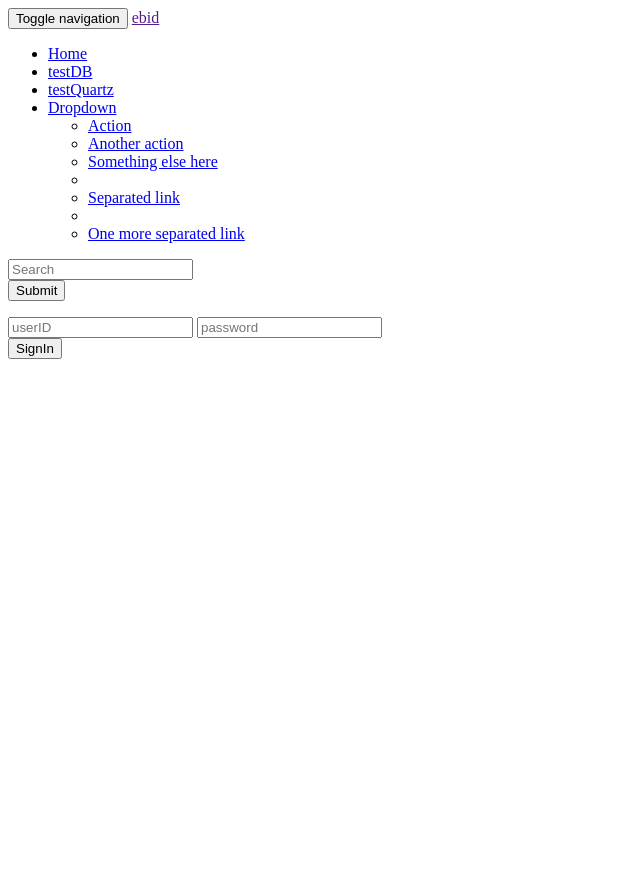
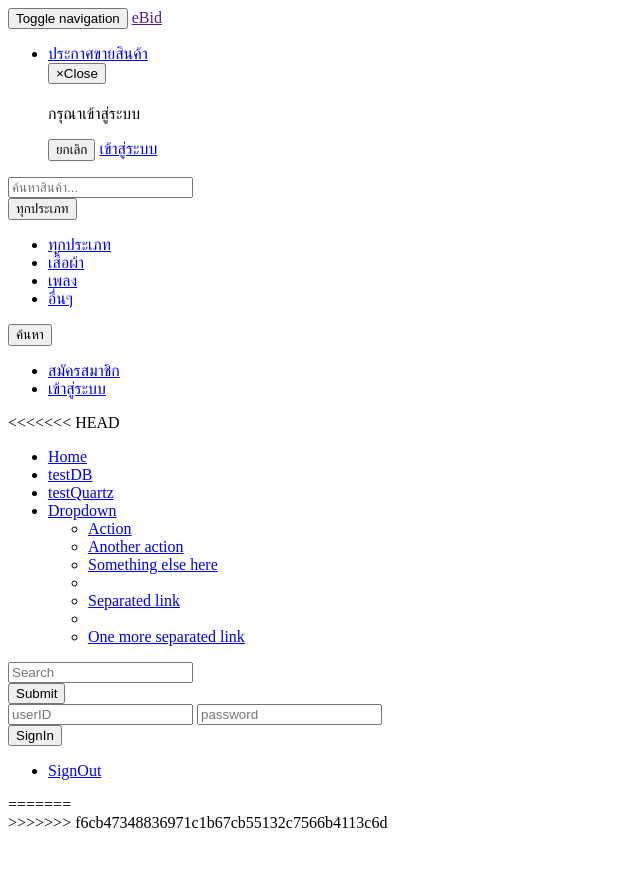
Before and after one commit to quxiz/ebid, a Java web app: template src/main/webapp/WEB-INF/template/default/header.jsp in a window 1280 px wide. Shown: the whole page, without its empty margins (0-640 px from the left). Before the commit the page ends 359 px from the top, so only its background shows below. Run offline with Spring Boot 4, a stand-in JSP engine, Linux system fonts and the light colour scheme; the template is opened without the code that fills it, so the values that code supplies are empty; the project's own start-up code is not run, and a stand-in starts its controllers and pages; some libraries are stand-ins or nearby versions.

Commit message:
before merge

```diff
--- a/src/main/webapp/WEB-INF/template/default/header.jsp
+++ b/src/main/webapp/WEB-INF/template/default/header.jsp
@@ -1,9 +1,14 @@
+<%--
+    Document   : header
+    Created on : Nov 17, 2014, 2:23:30 PM
+    Author     : mtmmoei
+--%>
+
 <%@page contentType="text/html" pageEncoding="UTF-8"%>
-<%@ taglib prefix="sec" uri="http://www.springframework.org/security/tags" %>
-
-<nav class="navbar navbar-default" role="navigation">
+<!DOCTYPE html>
+<html>
+<nav class="navbar navbar-default navbar-fixed-top" role="navigation">
 	<div class="container-fluid">
-        <!-- Brand and toggle get grouped for better mobile display -->
 		<div class="navbar-header">
 			<button type="button" class="navbar-toggle collapsed" data-toggle="collapse" data-target="#bs-example-navbar-collapse-1">
 				<span class="sr-only">Toggle navigation</span>
@@ -11,9 +16,54 @@
 				<span class="icon-bar"></span>
 				<span class="icon-bar"></span>
 			</button>
-            <a class="navbar-brand" href="${pageContext.request.contextPath}">ebid</a>
+			<a class="navbar-brand" href="${pageContext.request.contextPath}">eBid</a>
 		</div>
 
+		<div class="collapse navbar-collapse" id="bs-example-navbar-collapse-1">
+			<ul class="nav navbar-nav navbar-left">
+				<li data-toggle="modal" data-target="#pleaseLogInModal"><a href="#">ประกาศขายสินค้า</a></li>
+				<div class="modal fade" id="pleaseLogInModal">
+					<div class="modal-dialog modal-sm">
+						<div class="modal-content">
+							<div class="modal-header">
+								<button type="button" class="close" data-dismiss="modal"><span aria-hidden="true">&times;</span><span class="sr-only">Close</span></button>
+								<h4 class="modal-title"></h4>
+							</div>
+							<div class="modal-body">
+								<p>กรุณาเข้าสู่ระบบ</p>
+							</div>
+							<div class="modal-footer">
+								<button type="button" class="btn btn-default" data-dismiss="modal">ยกเลิก</button>
+								<a href="LogIn.html" class="btn btn-primary">เข้าสู่ระบบ</a>
+							</div>
+						</div><!-- /.modal-content -->
+					</div><!-- /.modal-dialog -->
+				</div><!-- /.modal -->
+			</ul>
+			<form class="navbar-form navbar-nav" role="search">
+				<div class="input-group">
+					<input type="text" class="form-control" placeholder="ค้นหาสินค้า...">
+					<div class="input-group-btn">
+						<!-- Button and dropdown menu -->
+						<button type="button" class="btn btn-default dropdown-toggle" data-toggle="dropdown">ทุกประเภท<span class="caret"></span></button>
+						<ul class="dropdown-menu dropdown-menu-right" role="menu">
+							<li><a href="#">ทุกประเภท</a></li>
+							<li><a href="#">เสื้อผ้า</a></li>
+							<li><a href="#">เพลง</a></li>
+							<li><a href="#">อื่นๆ</a></li>
+						</ul>
+
+					</div>
+				</div>
+				<button type="submit" class="btn btn-default">ค้นหา</button>
+			</form>
+
+			<ul class="nav navbar-nav navbar-right">
+				<li><a href="${pageContext.request.contextPath}/Register.html">สมัครสมาชิก</a></li>
+				<li><a href="${pageContext.request.contextPath}/signIn.do">เข้าสู่ระบบ</a></li>
+			</ul>
+
+<<<<<<< HEAD
         <!-- Collect the nav links, forms, and other content for toggling -->
         <div class="collapse navbar-collapse" id="bs-example-navbar-collapse-1">
             <ul class="nav navbar-nav">
@@ -57,4 +107,12 @@
             </sec:authorize>
         </div><!-- /.navbar-collapse -->
     </div><!-- /.container-fluid -->
+=======
+		</div>
+	</div>
+>>>>>>> f6cb47348836971c1b67cb55132c7566b4113c6d
 </nav>
+        <br>
+	<br>
+	<br>
+</html>
--- a/src/main/webapp/WEB-INF/views/homeView.jsp
+++ b/src/main/webapp/WEB-INF/views/homeView.jsp
@@ -10,7 +10,7 @@
             <h1>Home page ${username}!</h1>
 
             <p>The time on the server is ${serverTime}.</p>
-            <p>Lorem ipsum dolor sit amet, consectetur adipisicing elit, sed do eiusmod tempor incididunt ut labore et dolore
+            <p> HI ... Lorem ipsum dolor sit amet, consectetur adipisicing elit, sed do eiusmod tempor incididunt ut labore et dolore
                 magna aliqua. Ut enim ad minim veniam, quis nostrud exercitation ullamco laboris nisi ut aliquip ex ea commodo
                 consequat. Duis aute irure dolor in reprehenderit in voluptate velit esse cillum dolore eu fugiat nulla pariatur.
                 Excepteur sint occaecat cupidatat non proident, sunt in culpa qui officia deserunt mollit anim id est laborum.</P>
--- a/src/main/webapp/WEB-INF/views/signInView.jsp
+++ b/src/main/webapp/WEB-INF/views/signInView.jsp
@@ -9,6 +9,7 @@
 
 
         <h1>Sign In</h1>
+        ${pageContext.request.contextPath}
         <form action="${pageContext.request.contextPath}/signIn.do" method="POST">
             <div class="form-group">
                 <input type="text" class="form-control" placeholder="userID" name="userID">
```
Also changed, not shown: src/main/webapp/WEB-INF/template/default/footer.jsp (+16 -1 lines), src/main/webapp/WEB-INF/template/default/header_bright.jsp (added, +59 -0 lines), src/main/webapp/WEB-INF/views/indexView.jsp (+89 -10 lines), src/main/webapp/WEB-INF/views/indexView_bright.jsp (added, +22 -0 lines). Lines whose indentation alone changed are shown as unchanged.
